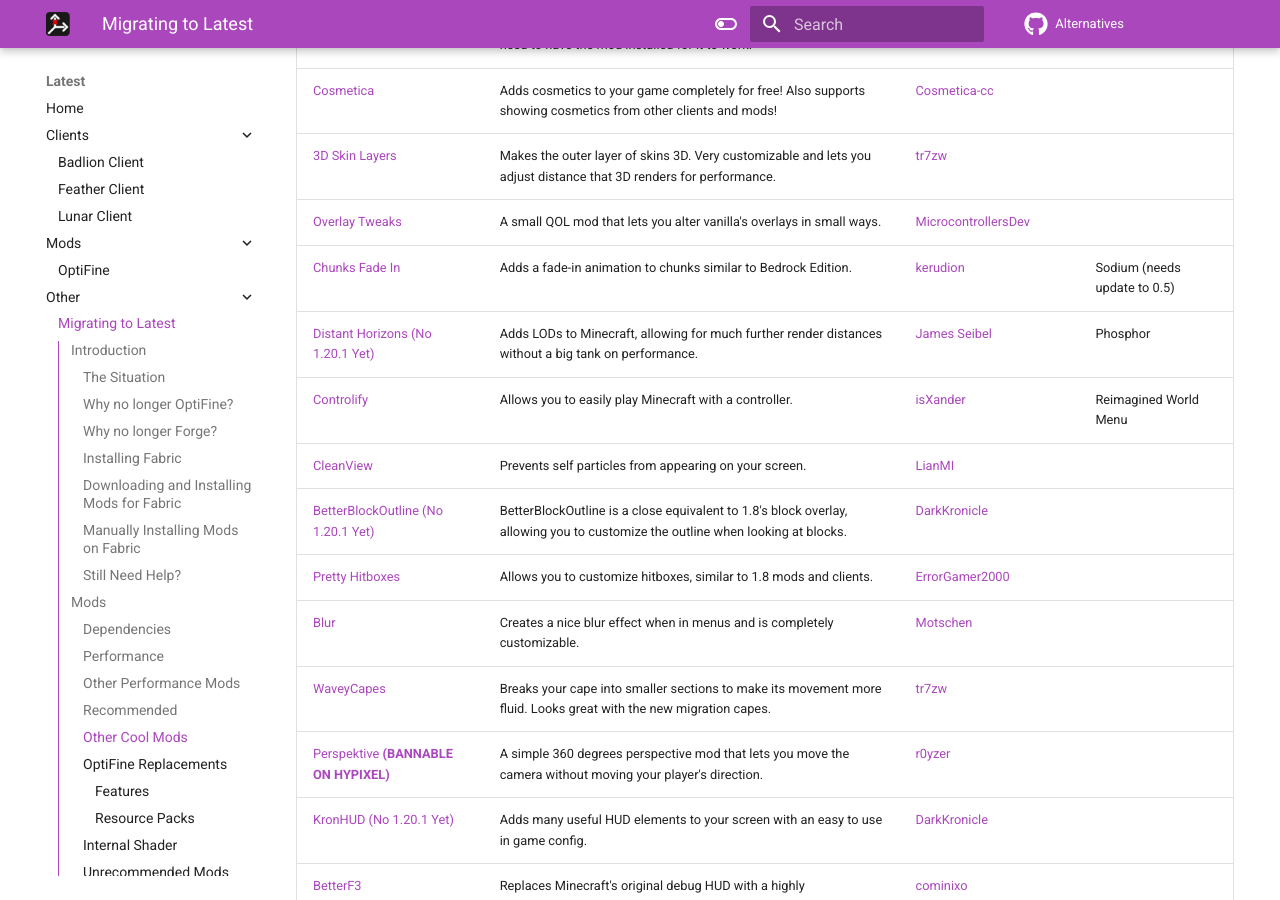
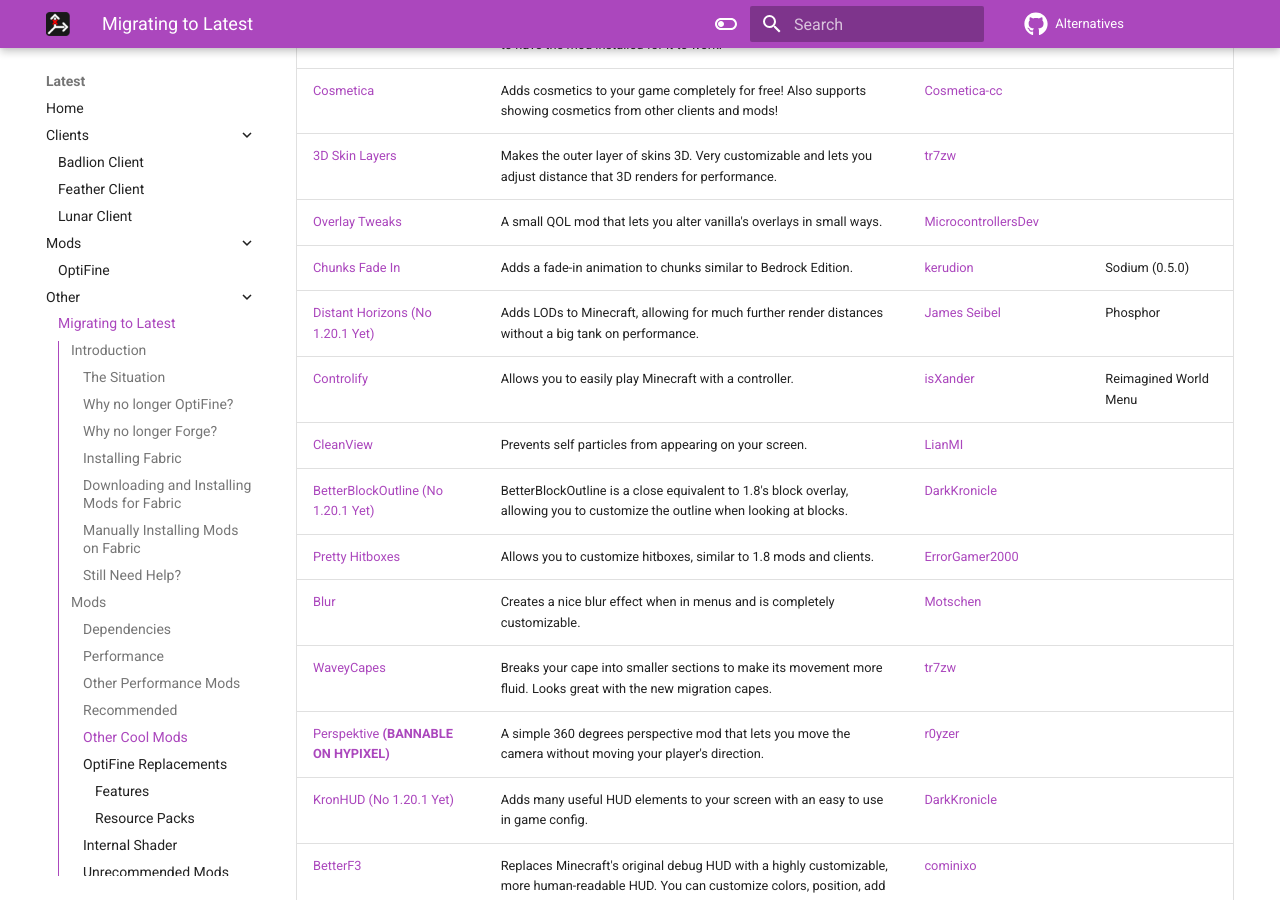
Before and after one commit to MicrocontrollersDev/Alternatives, an MkDocs documentation site: the page built from docs/latest/migrating.md, in a window 1280 px wide and 900 px high, scrolled down 4925 px. Built offline with MkDocs 1.6.1 and Material for MkDocs 9.7.7, drawn with Linux system fonts in a browser that asks for light colours; comment, search, counter and statistics services are not loaded.

Commit message:
dashloader sodium

```diff
--- a/docs/latest/migrating.md
+++ b/docs/latest/migrating.md
@@ -102,7 +102,7 @@
 | [Iris](https://irisshaders.github.io) | A shader loader that allows users to load up their favorite OptiFine shaderpacks, but with much higher FPS. Iris also provides performance enhancements when not using shaders, making it great for all users. | [IrisShaders](https://github.com/IrisShaders) |
 | [Lithium](https://modrinth.com/mod/lithium) | Helps improve the performance of many vanilla systems without changing their mechanics. | [CaffeineMC](https://github.com/CaffeineMC) |
 | [Exordium](https://modrinth.com/mod/exordium) | Caps the FPS of certain HUD elements that do not need to be updated every frame. | [tr7zw](https://github.com/tr7zw) | May break some HUD elements from other mods. |
-| [DashLoader](https://modrinth.com/mod/dashloader) | Caches all of Minecraft's contents to load the game much faster and provide insanely quick reloads. | [alphaqu](https://github.com/alphaqu) |
+| [DashLoader](https://modrinth.com/mod/dashloader) | Caches all of Minecraft's contents to load the game much faster and provide insanely quick reloads. | [alphaqu](https://github.com/alphaqu) | Sodium (0.5.0) |
 | [Enhanced Block Entities](https://modrinth.com/mod/ebe) | Improves block entities by making them used baked models instead, allowing for better performance, visuals (via better smoothlighting), and better resource pack customizability. | [FoundationGames](https://github.com/FoundationGames) |
 | [FerriteCore](https://modrinth.com/mod/ferrite-core/versions) | Helps reduce the amount of memory the game takes up. This may make a big difference for larger modpacks as well. | [malte0811](https://github.com/malte0811) |
 | [Entity Culling](https://modrinth.com/mod/entityculling) | Culls entities that you cannot see, increasing FPS. While Sodium already does this, this mod is much more thorough in which entities can be culled. | [tr7zw](https://github.com/tr7zw) |
@@ -163,7 +163,7 @@
 | [Cosmetica](https://modrinth.com/mod/cosmetica) | Adds cosmetics to your game completely for free! Also supports showing cosmetics from other clients and mods! | [Cosmetica-cc](https://github.com/Cosmetica-cc) |
 | [3D Skin Layers](https://modrinth.com/mod/3dskinlayers) | Makes the outer layer of skins 3D. Very customizable and lets you adjust distance that 3D renders for performance. | [tr7zw](https://github.com/tr7zw) |
 | [Overlay Tweaks](https://modrinth.com/mod/overlaytweaks) | A small QOL mod that lets you alter vanilla's overlays in small ways. | [MicrocontrollersDev](https://github.com/Microcontrolles) |
-| [Chunks Fade In](https://modrinth.com/mod/chunks-fade-in) | Adds a fade-in animation to chunks similar to Bedrock Edition. | [kerudion](https://github.com/kerudion) | Sodium (needs update to 0.5) |
+| [Chunks Fade In](https://modrinth.com/mod/chunks-fade-in) | Adds a fade-in animation to chunks similar to Bedrock Edition. | [kerudion](https://github.com/kerudion) | Sodium (0.5.0) |
 | [Distant Horizons (No 1.20.1 Yet)](https://modrinth.com/mod/distanthorizons) | Adds LODs to Minecraft, allowing for much further render distances without a big tank on performance. | [James Seibel](https://gitlab.com/jeseibel) | Phosphor |
 | [Controlify](https://modrinth.com/mod/controlify) | Allows you to easily play Minecraft with a controller. | [isXander](https://github.com/isXander) | Reimagined World Menu |
 | [CleanView](https://www.curseforge.com/minecraft/mc-mods/cleanview-fabric) | Prevents self particles from appearing on your screen. | [LianMI](https://github.com/zlainsama) |
```
